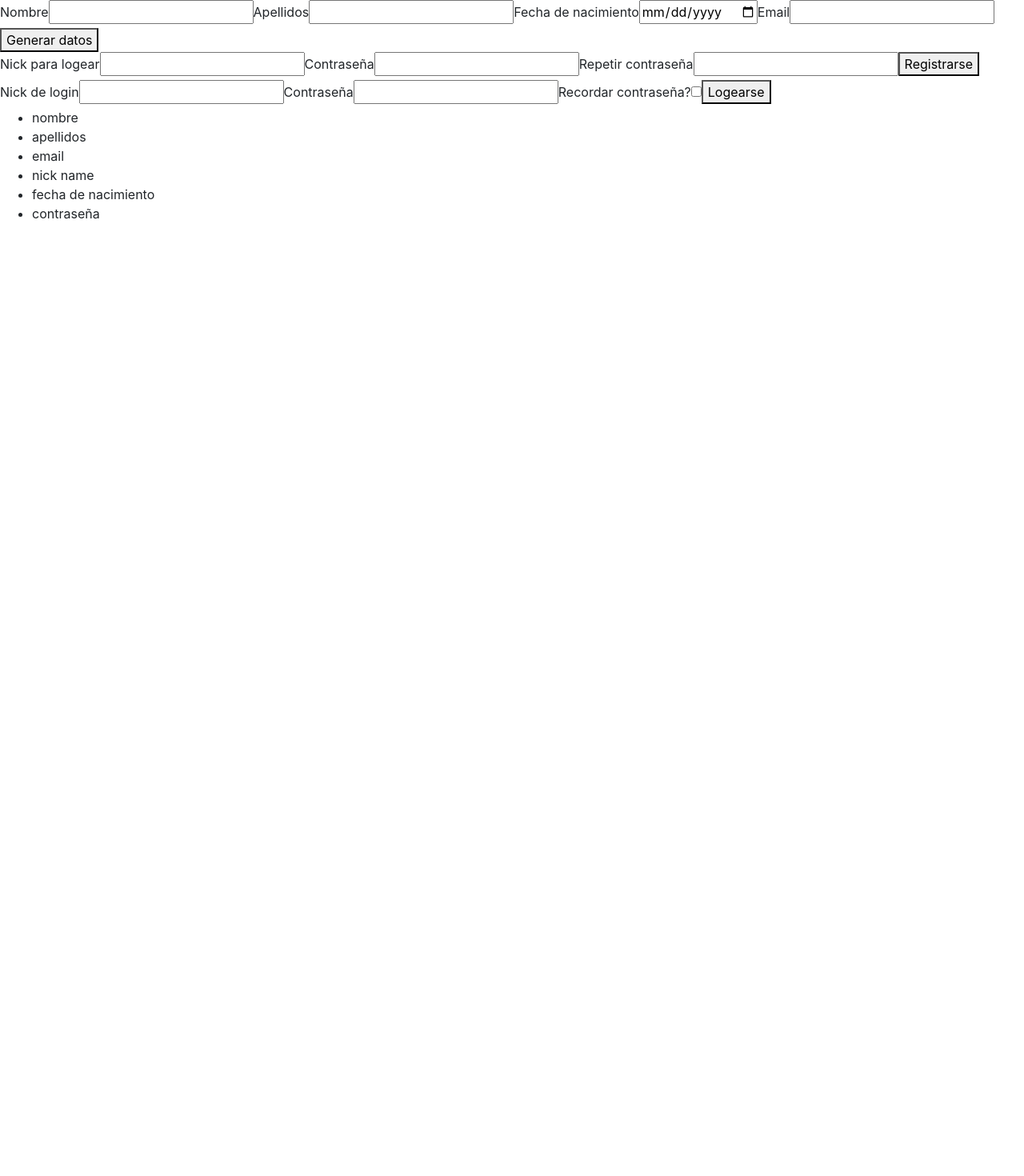
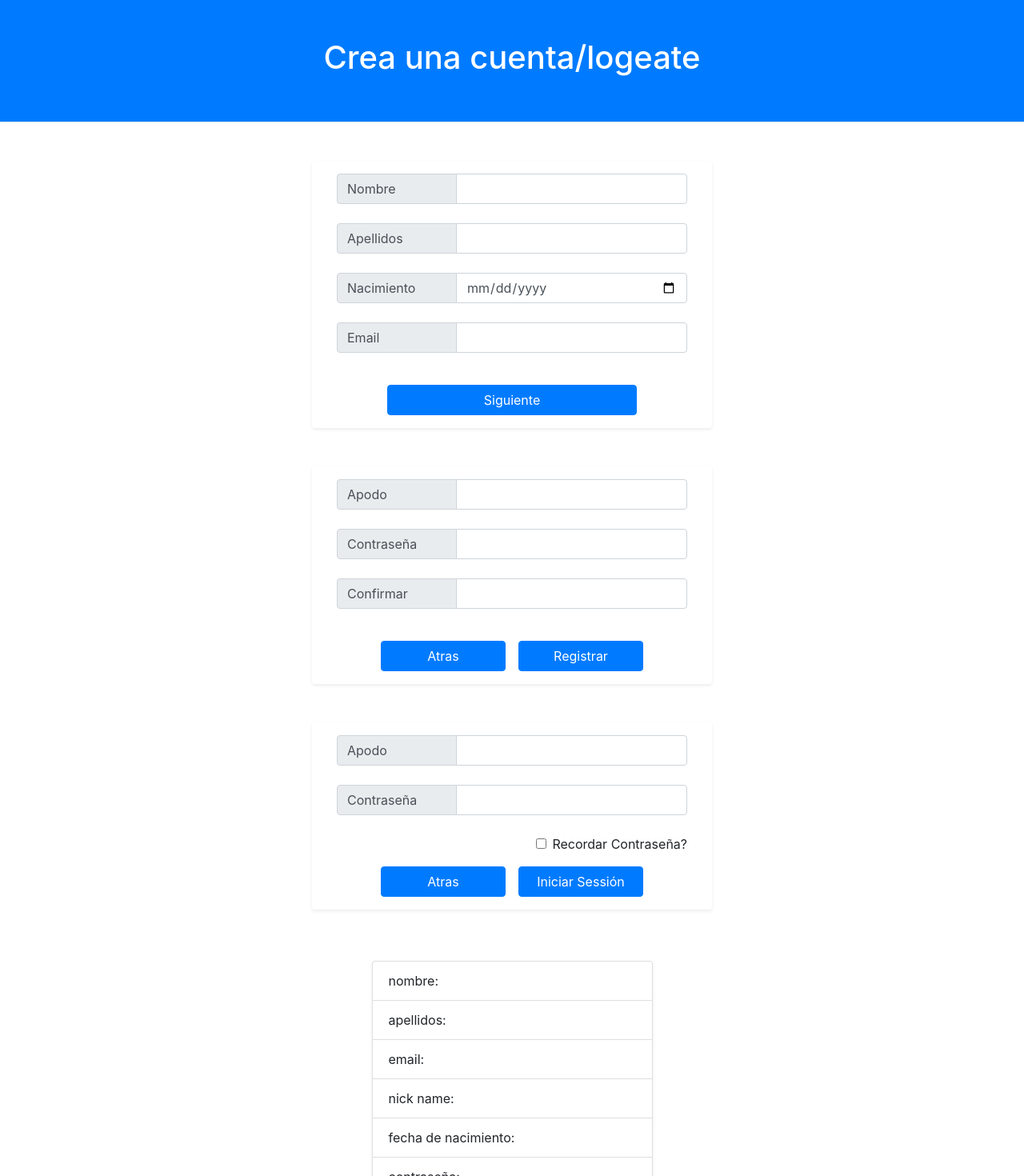
Before and after one commit to josemariaz1995/c2-ejercicio-3, a React (Create React App) app: page / in a window 1280 px wide. Shown: the top 1470 px of the page at 80% size. Before the commit the page ends 800 px from the top, so only its background shows below. Built offline with nearby package versions, Linux system fonts and the light colour scheme.

Commit message:
estilo de sections y de la pagina

```diff
--- a/src/App.js
+++ b/src/App.js
@@ -1,52 +1,147 @@
-
-
 function App() {
   return (
     <>
-    <main>
-      <section>
-    <form>
-      <label htmlFor="nombre"> Nombre</label>
-      <input type="text" id="nombre"/>
-      <label htmlFor="apellido">Apellidos</label>
-      <input type="text" id="apellido" />
-      <label htmlFor="fecha">Fecha de nacimiento</label>
-      <input  type="date" id="fecha"/>
-      <label htmlFor="email">Email</label>
-      <input type="email" id="email"/>
-      <button type="submit">Generar datos</button>
+      <header className="d-flex align-items-center justify-content-center p-5 bg-primary text-white border-bottom">
+        <h1>Crea una cuenta/logeate</h1>
+      </header>
+      <main className="p-5 vw-100">
+        <section className="container formulario-seccion shadow-sm  mb-5 bg-white rounded ">
+          <form className="row p-3 justify-content-center">
+            {/* <label className="col-sm-6 col-form-label" htmlFor="nombre">
+              Nombre
+            </label> */}
+            <div className="input-group col-sm-12 mb-4">
+              <div className="input-group-prepend ">
+                <label className="input-group-text" htmlFor="nombre">
+                  Nombre
+                </label>
+              </div>
+              <input className="form-control" type="text" id="nombre" />
+            </div>
+
+            <div className="input-group col-sm-12 mb-4">
+              <div className="input-group-prepend ">
+                <label className="input-group-text" htmlFor="apellido">
+                  Apellidos
+                </label>
+              </div>
+              <input className="form-control" type="text" id="apellido" />
+            </div>
+            <div className="input-group col-sm-12 mb-4">
+              <div className="input-group-prepend ">
+                <label className="input-group-text" htmlFor="fecha">
+                  Nacimiento
+                </label>
+              </div>
+              <input className="form-control" type="date" id="fecha" />
+            </div>
+            <div className="input-group col-sm-12 mb-4">
+              <div className="input-group-prepend ">
+                <label className="input-group-text" htmlFor="email">
+                  Email
+                </label>
+              </div>
+              <input className="form-control" type="email" id="email" />
+            </div>
+            <button type="submit" className="btn btn-primary mt-3 col-sm-8">
+              Siguiente
+            </button>
           </form>
         </section>
-    <section>
-    <form>
-    <label htmlFor="nombrelogin">Nick para logear</label>
-      <input type="text" id="nombrelogin" />
-    <label htmlFor="password">Contraseña</label>
-      <input type="password"  id="password"/>
-      <label htmlFor="repeat-password">Repetir contraseña</label>
-      <input type="password" id="repeat-password"/>
-      <button type="submit">Registrarse</button>
+        <section className="container formulario-seccion shadow-sm  mb-5 bg-white rounded ">
+          <form className="row p-3 justify-content-center">
+            <div className="input-group col-sm-12 mb-4">
+              <div className="input-group-prepend ">
+                <label className="input-group-text" htmlFor="apodo">
+                  Apodo
+                </label>
+              </div>
+              <input className="form-control" type="text" id="apodo" />
+            </div>
+
+            <div className="input-group col-sm-12 mb-4">
+              <div className="input-group-prepend ">
+                <label className="input-group-text" htmlFor="passwordRegistro">
+                  Contraseña
+                </label>
+              </div>
+              <input
+                className="form-control"
+                type="password"
+                id="passwordRegistro"
+              />
+            </div>
+            <div className="input-group col-sm-12 mb-4">
+              <div className="input-group-prepend ">
+                <label className="input-group-text" htmlFor="confirm">
+                  Confirmar
+                </label>
+              </div>
+              <input className="form-control" type="password" id="confirm" />
+            </div>
+            <button
+              type="submit"
+              className="btn btn-primary mt-3 mr-3 col-sm-4"
+            >
+              Atras
+            </button>
+            <button type="submit" className="btn btn-primary mt-3 col-sm-4">
+              Registrar
+            </button>
           </form>
         </section>
-    <section>
-    <form>
-     <label htmlFor="nombrelogin">Nick de login</label>
-      <input type="text" id="nombrelogin"/>
-      <label htmlFor="password">Contraseña</label>
-      <input type="password" id="password" />
-      <label htmlFor="remember-password">Recordar contraseña?</label>
-      <input type="checkbox" id="remember-password" />
-      <button type="submit">Logearse</button>
+
+        <section className="container formulario-seccion shadow-sm  mb-5 bg-white rounded ">
+          <form className="row p-3 justify-content-center">
+            <div className="input-group col-sm-12 mb-4">
+              <div className="input-group-prepend ">
+                <label className="input-group-text" htmlFor="apodoLog">
+                  Apodo
+                </label>
+              </div>
+              <input className="form-control" type="text" id="apodoLog" />
+            </div>
+            <div className="input-group col-sm-12 mb-4">
+              <div className="input-group-prepend ">
+                <label className="input-group-text" htmlFor="passwordLog">
+                  Contraseña
+                </label>
+              </div>
+              <input
+                className="form-control"
+                type="password"
+                id="passwordLog"
+              />
+            </div>
+            <div className="form-check col-sm-12 text-right">
+              <input
+                className="form-check-input"
+                type="checkbox"
+                id="recordar"
+              />
+              <label className="form-check-label recordar" htmlFor="recordar">
+                Recordar Contraseña?
+              </label>
+            </div>
+            <button
+              type="submit"
+              className="btn btn-primary mt-3 mr-3 col-sm-4"
+            >
+              Atras
+            </button>
+            <button type="submit" className="btn btn-primary mt-3 col-sm-4">
+              Iniciar Sessión
+            </button>
           </form>
         </section>
-    <section>
-      <ul>
-        <li>nombre</li>
-        <li>apellidos</li>
-        <li>email</li>
-        <li>nick name</li>
-        <li>fecha de nacimiento</li>
-        <li>contraseña</li>
+        <section className="container formulario-seccion  p-3 mb-5 bg-white rounded d-flex justify-content-center">
+          <ul className="list-group w-75 shadow-sm ">
+            <li className="list-group-item">nombre:</li>
+            <li className="list-group-item">apellidos:</li>
+            <li className="list-group-item">email:</li>
+            <li className="list-group-item">nick name:</li>
+            <li className="list-group-item">fecha de nacimiento:</li>
+            <li className="list-group-item">contraseña:</li>
           </ul>
         </section>
       </main>
--- a/src/index.css
+++ b/src/index.css
@@ -1,13 +1,20 @@
 body {
   margin: 0;
-  font-family: -apple-system, BlinkMacSystemFont, 'Segoe UI', 'Roboto', 'Oxygen',
-    'Ubuntu', 'Cantarell', 'Fira Sans', 'Droid Sans', 'Helvetica Neue',
+  font-family: -apple-system, BlinkMacSystemFont, "Segoe UI", "Roboto", "Oxygen",
+    "Ubuntu", "Cantarell", "Fira Sans", "Droid Sans", "Helvetica Neue",
     sans-serif;
   -webkit-font-smoothing: antialiased;
   -moz-osx-font-smoothing: grayscale;
 }
 
 code {
-  font-family: source-code-pro, Menlo, Monaco, Consolas, 'Courier New',
+  font-family: source-code-pro, Menlo, Monaco, Consolas, "Courier New",
     monospace;
 }
+/* input[type="text"] */
+.formulario-seccion {
+  width: 500px;
+}
+section label:not(.recordar) {
+  width: 150px;
+}
```
Lines whose indentation alone changed are shown as unchanged.
